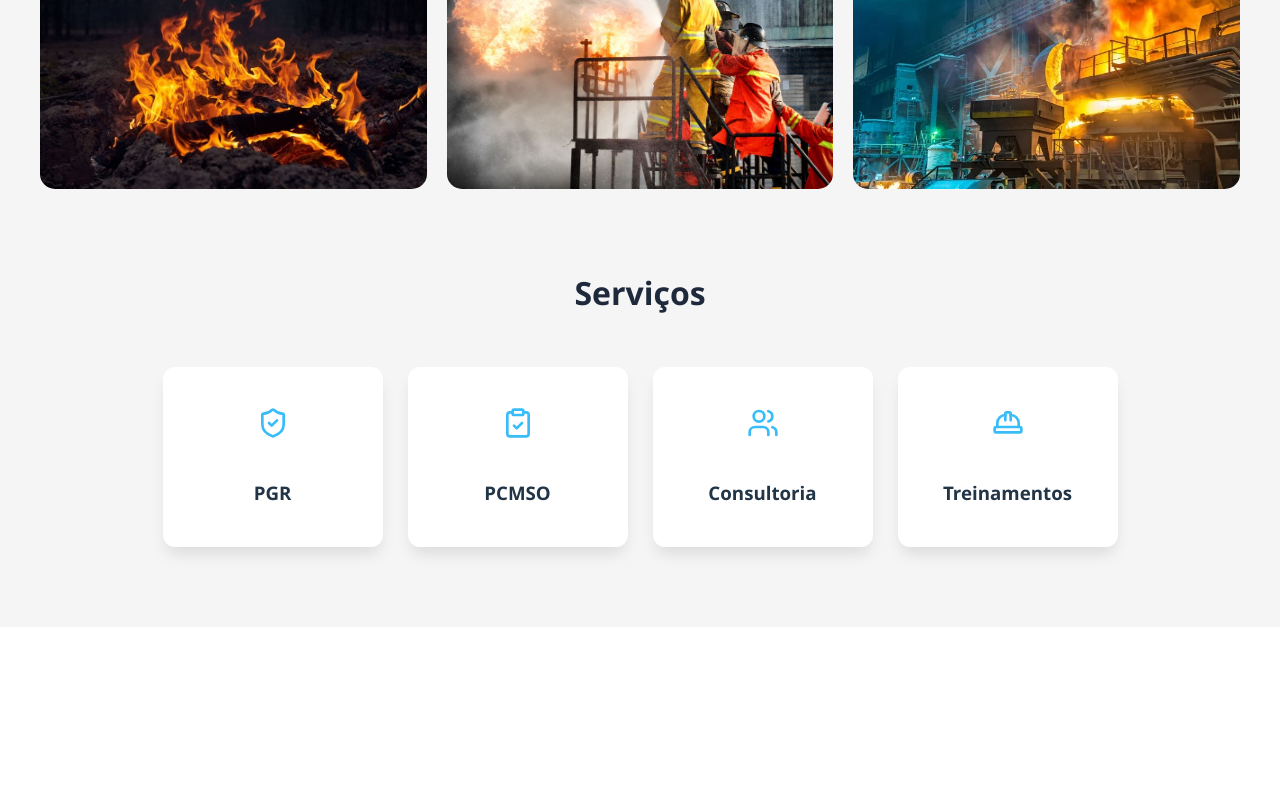
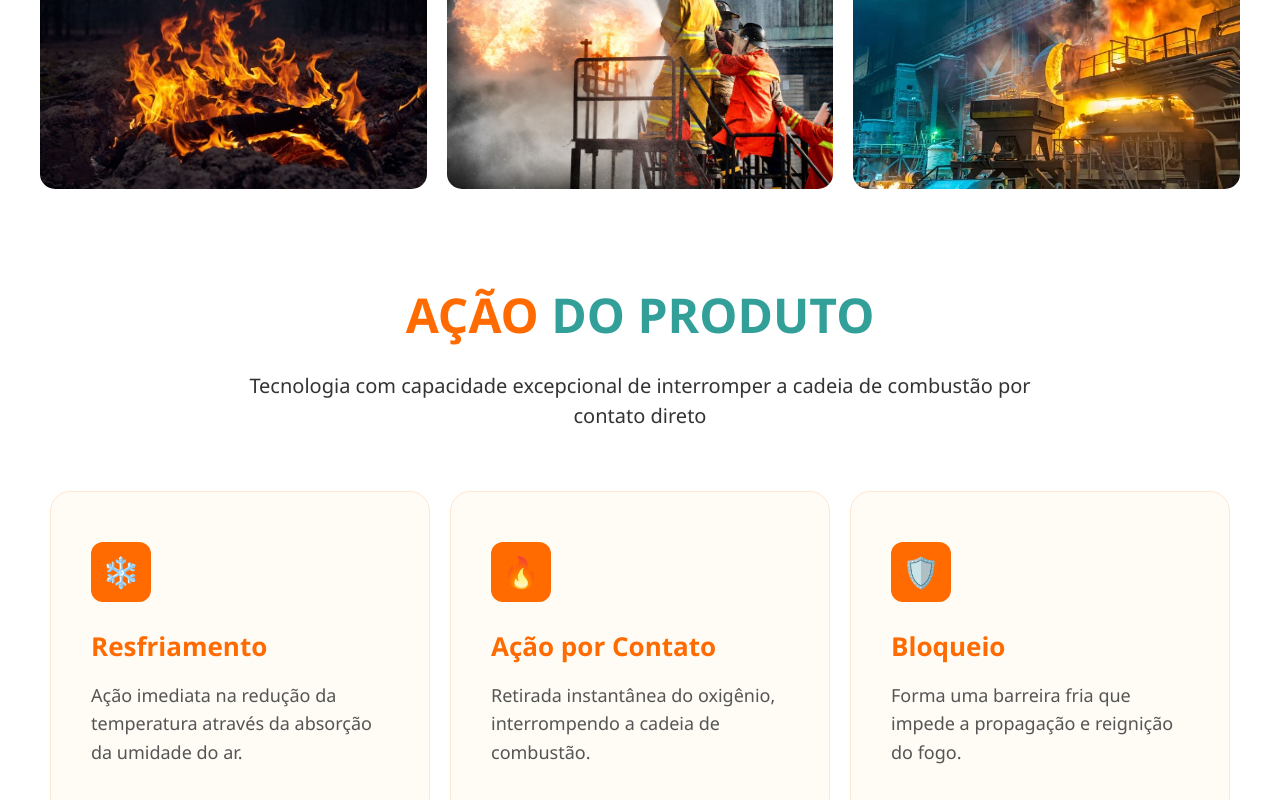
Before and after one commit to gabriellylucas/site-realiza-frontend, a React (Vite) app: page / in a window 1280 px wide. Shown: the part 2000-2800 px from the top of the page. Before the commit the page ends 2627 px from the top, so only its background shows below. Built offline with nearby package versions, Linux system fonts and the light colour scheme.

Commit message:
pagina acao do produto

```diff
--- a/src/App.css
+++ b/src/App.css
@@ -12,7 +12,7 @@ html, body {
 }
 
 body {
-  background-color: #f5f5f5;
+  background-color: #ffffff;
   overflow-x: hidden;
 }
 
@@ -235,7 +235,7 @@ body {
 
 /* SECTION */
 .section {
-  background: #f5f5f5;
+  background: #ffffff;
   padding: 60px 5%;
   font-family: Arial, sans-serif;
   width: 100%;
--- a/src/App.tsx
+++ b/src/App.tsx
@@ -3,7 +3,7 @@ import { BrowserRouter, Routes, Route } from "react-router-dom";
 import Navbar from "./components/Navbar";
 import Banner from "./components/Banner";
 import Section from "./components/Section";
-import Servicos from "./components/Servicos";
+import ProdutoAcao from "./components/ProdutoAcao";
 import Industrial from "./components/Industrial";
 import Florestal from "./components/Florestal";
 import Urbanos from "./components/Urbanos";
@@ -18,7 +18,7 @@ function Home() {
       <Navbar />
       <Banner />
       <Section />
-      <Servicos />
+      <ProdutoAcao />
     </>
   );
 }
--- /dev/null
+++ b/src/ProdutoAcao.css
@@ -0,0 +1,303 @@
+/* SEÇÃO AÇÃO DO PRODUTO */
+#secao-acao-produto {
+  width: 100% !important;
+  position: relative;
+  left: 50%;
+  right: 50%;
+  margin-left: -50vw !important;
+  margin-right: -50vw !important;
+  margin-top: 30px !important;
+  background-color: #ffffff;
+  padding: 60px 0 30px 0;
+  box-sizing: border-box;
+  overflow-x: hidden;
+}
+
+#secao-acao-produto .conteudo-centralizado {
+  max-width: 1200px;
+  margin: 0 auto;
+  padding: 0 20px;
+}
+
+#secao-acao-produto .cabecalho {
+  text-align: center;
+  margin-bottom: 60px;
+}
+
+#secao-acao-produto .cabecalho h2 {
+  font-size: 48px;
+  font-weight: 900;
+  margin: 0 0 20px 0;
+}
+
+#secao-acao-produto .laranja {
+  color: #FF6B00;
+}
+
+#secao-acao-produto .azul {
+  color: #339f99;
+}
+
+#secao-acao-produto .cabecalho p {
+  color: #333;
+  font-size: 20px;
+  max-width: 850px;
+  margin: 0 auto;
+}
+
+#secao-acao-produto .grid-cards {
+  display: flex;
+  justify-content: center;
+  gap: 20px;
+  margin-bottom: 50px;
+  flex-wrap: wrap;
+  padding: 0 15px;
+}
+
+#secao-acao-produto .card-item {
+  flex: 1 1 300px;
+  max-width: 380px;
+  background-color: #FFFBF5;
+  padding: 50px 40px;
+  border-radius: 20px;
+  border: 1px solid #FFE6D1;
+}
+
+#secao-acao-produto .icone-bg {
+  background-color: #FF6B00;
+  width: 60px;
+  height: 60px;
+  border-radius: 12px;
+  display: flex;
+  align-items: center;
+  justify-content: center;
+  font-size: 30px;
+  margin-bottom: 25px;
+}
+
+#secao-acao-produto .card-item h3 {
+  color: #FF6B00;
+  font-size: 26px;
+  font-weight: 800;
+  margin-bottom: 15px;
+}
+
+#secao-acao-produto .card-item p {
+  color: #555;
+  line-height: 1.6;
+  font-size: 18px;
+}
+
+#secao-acao-produto .banner-laranja {
+  background-color: #FF6B00;
+  border-radius: 25px;
+  padding: 80px 40px;
+  color: #ffffff;
+  text-align: center;
+  margin-top: 40px;
+}
+
+#secao-acao-produto .numero-destaque {
+  font-size: 120px;
+  font-weight: 900;
+  line-height: 0.8;
+  margin-bottom: 20px;
+}
+
+#secao-acao-produto .banner-laranja h3 {
+  font-size: 34px;
+  font-weight: 700;
+  margin-bottom: 10px;
+}
+
+#secao-acao-produto .banner-laranja p {
+  font-size: 22px;
+  opacity: 0.95;
+}
+
+/*SEÇÃO PREPARAÇÃO*/
+#secao-preparacao {
+  width: 100% !important;
+  position: relative;
+  left: 50%;
+  right: 50%;
+  margin-left: -50vw !important;
+  margin-right: -50vw !important;
+  background-color: #ffffff;
+  padding: 30px 0 60px 0;
+  box-sizing: border-box;
+  overflow-x: hidden;
+}
+
+#secao-preparacao .conteudo-centralizado {
+  max-width: 1200px;
+  margin: 0 auto;
+  padding: 0 20px;
+}
+
+#secao-preparacao .cabecalho-preparacao {
+  text-align: center;
+  margin-bottom: 60px;
+}
+
+#secao-preparacao .cabecalho-preparacao h2 {
+  font-size: 48px;
+  font-weight: 900;
+  margin: 0 0 20px 0;
+}
+
+#secao-preparacao .laranja {
+  color: #FF6B00;
+}
+
+#secao-preparacao .azul {
+  color: #339f99;
+}
+
+#secao-preparacao .destaque-texto {
+  color: #333;
+  font-size: 20px;
+  max-width: 850px;
+  margin: 0 auto;
+}
+
+#secao-preparacao .destaque-texto strong {
+  color: #FF6B00;
+  font-size: 24px;
+  font-weight: 800;
+}
+
+#secao-preparacao .grid-passos {
+  display: flex;
+  justify-content: center;
+  gap: 30px;
+  flex-wrap: wrap;
+}
+
+#secao-preparacao .passo-item {
+  flex: 1;
+  min-width: 220px;
+  text-align: center;
+  padding: 40px 20px;
+  background-color: #ffffff;
+  border-radius: 20px;
+  box-shadow: 0 5px 15px rgba(0, 0, 0, 0.08);
+  transition: transform 0.3s ease;
+}
+
+#secao-preparacao .passo-item:hover {
+  transform: translateY(-5px);
+}
+
+#secao-preparacao .numero-passo {
+  width: 70px;
+  height: 70px;
+  background-color: #FF6B00;
+  color: #ffffff;
+  font-size: 32px;
+  font-weight: 900;
+  border-radius: 50%;
+  display: flex;
+  align-items: center;
+  justify-content: center;
+  margin: 0 auto 25px auto;
+  box-shadow: 0 5px 10px rgba(255, 107, 0, 0.3);
+}
+
+#secao-preparacao .passo-item h3 {
+  color: #339f99;
+  font-size: 24px;
+  font-weight: 800;
+  margin-bottom: 15px;
+}
+
+#secao-preparacao .passo-item p {
+  color: #666;
+  font-size: 16px;
+  line-height: 1.5;
+}
+
+.icone-passo {
+  width: 80px;
+  height: 80px;
+  background-color: #e6f1f2;
+  border-radius: 50%;
+  display: flex;
+  align-items: center;
+  justify-content: center;
+  margin: 15px auto;
+  font-size: 35px;
+  color: #0e7c86;
+}
+
+.numero-passo {
+  width: 50px;
+  height: 50px;
+  background-color: #ff6a00;
+  color: white;
+  border-radius: 50%;
+  display: flex;
+  align-items: center;
+  justify-content: center;
+  margin: 0 auto 10px;
+  font-weight: bold;
+}
+
+/*MEDIA QUERIES*/
+@media (max-width: 768px) {
+  #secao-acao-produto {
+    padding: 40px 0;
+  }
+
+  #secao-acao-produto .cabecalho h2,
+  #secao-preparacao .cabecalho-preparacao h2 {
+    font-size: 32px;
+  }
+
+  #secao-acao-produto .numero-destaque {
+    font-size: 80px;
+  }
+
+  #secao-acao-produto .banner-laranja {
+    padding: 50px 30px;
+  }
+
+  #secao-acao-produto .banner-laranja h3 {
+    font-size: 24px;
+  }
+
+  #secao-acao-produto .banner-laranja p {
+    font-size: 18px;
+  }
+
+  #secao-preparacao {
+    padding: 40px 0;
+  }
+
+  #secao-preparacao .destaque-texto {
+    font-size: 18px;
+  }
+
+  #secao-preparacao .destaque-texto strong {
+    font-size: 20px;
+  }
+
+  #secao-preparacao .passo-item {
+    min-width: 180px;
+    padding: 30px 15px;
+  }
+
+  #secao-preparacao .numero-passo {
+    width: 55px;
+    height: 55px;
+    font-size: 26px;
+  }
+
+  #secao-preparacao .passo-item h3 {
+    font-size: 20px;
+  }
+
+  #secao-preparacao .passo-item p {
+    font-size: 14px;
+  }
+}
--- a/src/components/Navbar.tsx
+++ b/src/components/Navbar.tsx
@@ -9,7 +9,7 @@ function Navbar() {
 
       <ul>
         <li>Início</li>
-        <li>Serviços</li>
+        <li>Produto</li>
         <li>Empresa</li>
         <li className="nav-contato">Contato</li>
       </ul>
--- /dev/null
+++ b/src/components/ProdutoAcao.tsx
@@ -0,0 +1,111 @@
+import React from 'react';
+import '../ProdutoAcao.css';
+import { FaTint, FaSyncAlt, FaClock, FaTruck } from "react-icons/fa";
+
+const ProdutoAcao: React.FC = () => {
+  return (
+    <>
+      {/* SEÇÃO AÇÃO DO PRODUTO */}
+      <section id="secao-acao-produto">
+        <div className="container-interno">
+
+          <div className="cabecalho">
+            <h2>
+              <span className="laranja">AÇÃO</span> <span className="azul">DO PRODUTO</span>
+            </h2>
+            <p>
+              Tecnologia com capacidade excepcional de interromper a cadeia de combustão por contato direto
+            </p>
+          </div>
+
+          <div className="grid-cards">
+            <div className="card-item">
+              <div className="icone-bg">❄️</div>
+              <h3>Resfriamento</h3>
+              <p>Ação imediata na redução da temperatura através da absorção da umidade do ar.</p>
+            </div>
+
+            <div className="card-item">
+              <div className="icone-bg">🔥</div>
+              <h3>Ação por Contato</h3>
+              <p>Retirada instantânea do oxigênio, interrompendo a cadeia de combustão.</p>
+            </div>
+
+            <div className="card-item">
+              <div className="icone-bg">🛡️</div>
+              <h3>Bloqueio</h3>
+              <p>Forma uma barreira fria que impede a propagação e reignição do fogo.</p>
+            </div>
+          </div>
+
+        </div>
+      </section>
+
+      {/* SEÇÃO PREPARAÇÃO SIMPLES E IMEDIATA */}
+      <section id="secao-preparacao">
+        <div className="conteudo-centralizado">
+
+          <div className="cabecalho-preparacao">
+            <h2>
+              <span className="laranja">PREPARAÇÃO</span> <span className="azul">SIMPLES E IMEDIATA</span>
+            </h2>
+            <p className="destaque-texto">
+              Inclusão baixa <strong>0,30 a 1,30 g/L</strong>
+            </p>
+          </div>
+
+          <div className="grid-passos">
+
+            <div className="passo-item">
+              <div className="numero-passo">1</div>
+
+              <div className="icone-passo">
+                <FaTint />
+              </div>
+
+              <h3>ABASTEÇA</h3>
+              <p>Encha o reservatório com água</p>
+            </div>
+
+            <div className="passo-item">
+              <div className="numero-passo">2</div>
+
+              <div className="icone-passo">
+                <FaSyncAlt />
+              </div>
+
+              <h3>RECIRCULE</h3>
+              <p>Ligue o sistema de retorno</p>
+            </div>
+
+            <div className="passo-item">
+              <div className="numero-passo">3</div>
+
+              <div className="icone-passo">
+                <FaClock />
+              </div>
+
+              <h3>MISTURE</h3>
+              <p>Adicione o produto (5 min de agitação)</p>
+            </div>
+
+            <div className="passo-item">
+              <div className="numero-passo">4</div>
+
+              <div className="icone-passo">
+                <FaTruck />
+              </div>
+
+              <h3>AÇÃO</h3>
+              <p>Solução homogênea pronta para uso</p>
+            </div>
+
+          </div>
+
+        </div>
+      </section>
+    </>
+  );
+};
+
+export default ProdutoAcao;
--- a/src/components/Servicos.tsx
+++ /dev/null
@@ -1,26 +0,0 @@
-import { ShieldCheck, HardHat, Users, ClipboardCheck } from 'lucide-react';
-
-const meusServicos = [
-  { id: 1, titulo: "PGR", icon: <ShieldCheck size={32} color="#38bdf8" /> },
-  { id: 2, titulo: "PCMSO", icon: <ClipboardCheck size={32} color="#38bdf8" /> },
-  { id: 3, titulo: "Consultoria", icon: <Users size={32} color="#38bdf8" /> },
-  { id: 4, titulo: "Treinamentos", icon: <HardHat size={32} color="#38bdf8" /> },
-];
-
-function Servicos() {
-  return (
-    <section className="servicos">
-      <h2>Serviços</h2>
-      <div className="servicos-grid">
-        {meusServicos.map((s) => (
-          <div key={s.id} className="card-servico">
-            <div className="icon-container">{s.icon}</div>
-            <h3>{s.titulo}</h3>
-          </div>
-        ))}
-      </div>
-    </section>
-  );
-}
-
-export default Servicos;
```
Also changed, not shown: src/components/Banner.tsx (+4 -5 lines).
